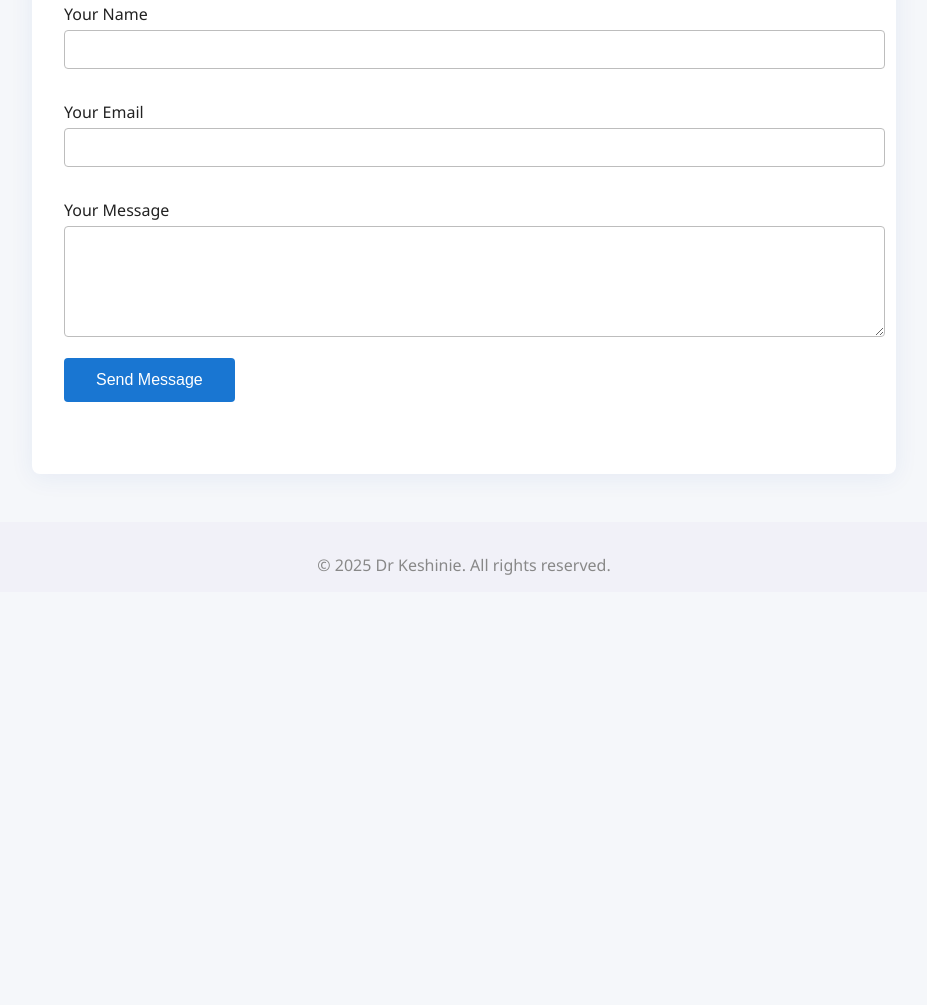
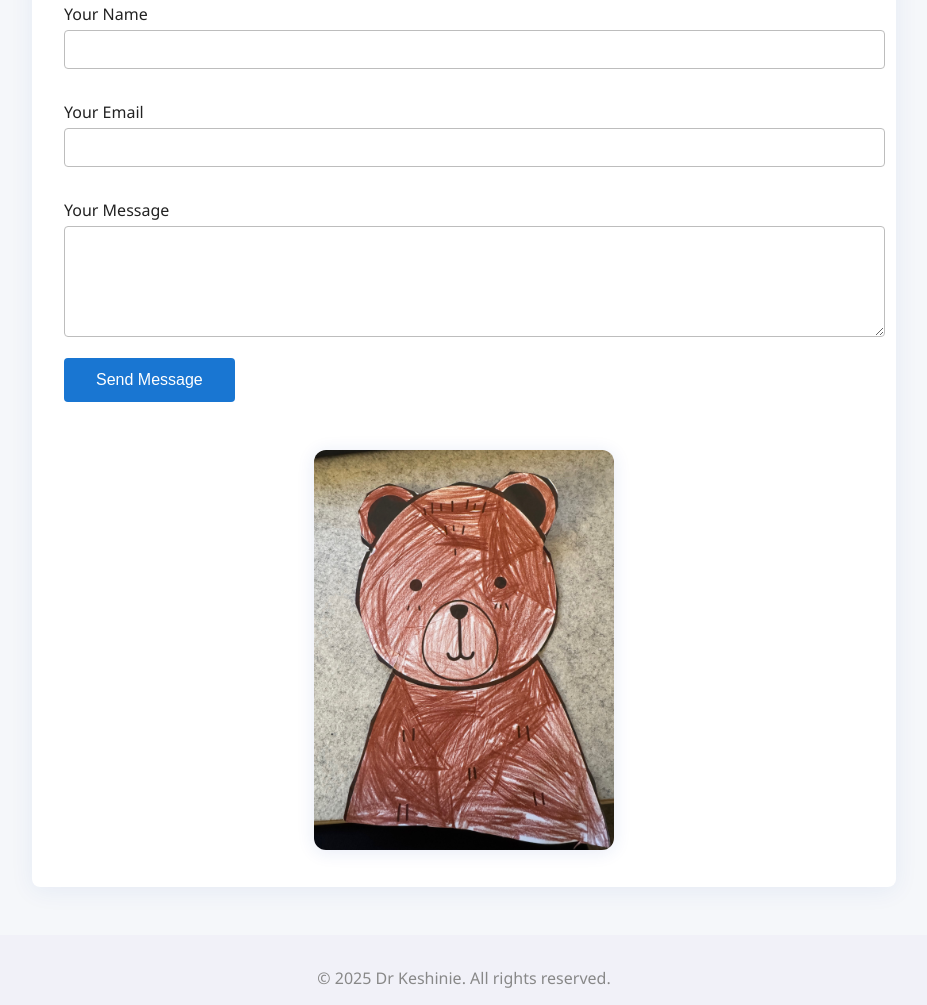
Before and after one commit to Sam01101101/drkeshinie, a plain HTML site: page index.html in a window 1280 px wide. Shown: the part 639-1644 px from the top of the page, without its empty margins (176-1103 px from the left). Before the commit the page ends 1231 px from the top, so only its background shows below. Drawn offline with Linux system fonts and the light colour scheme.

Commit message:
Update index.html

```diff
--- a/index.html
+++ b/index.html
@@ -70,6 +70,16 @@
         .contact-form button:hover {
             background: #125699;
         }
+        .bottom-image-container {
+            text-align: center;
+            margin-top: 3rem;
+        }
+        .bottom-image-container img {
+            max-width: 300px;
+            width: 100%;
+            border-radius: 12px;
+            box-shadow: 0 2px 18px rgba(30,64,175,0.11);
+        }
         footer {
             text-align: center;
             color: #888;
@@ -127,6 +137,9 @@
                 <div id="form-message" style="margin-top:1rem;"></div>
             </form>
         </section>
+        <div class="bottom-image-container">
+            <img src="pic1.jpg" alt="Dr Keshinie" />
+        </div>
     </main>
     <footer>
         &copy; 2025 Dr Keshinie. All rights reserved.
```
